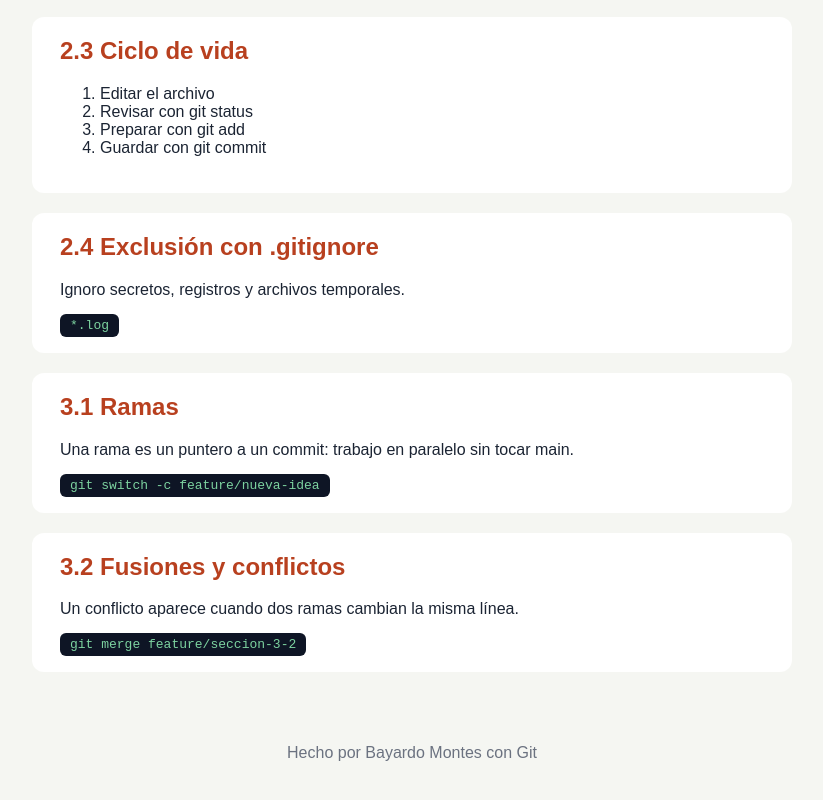
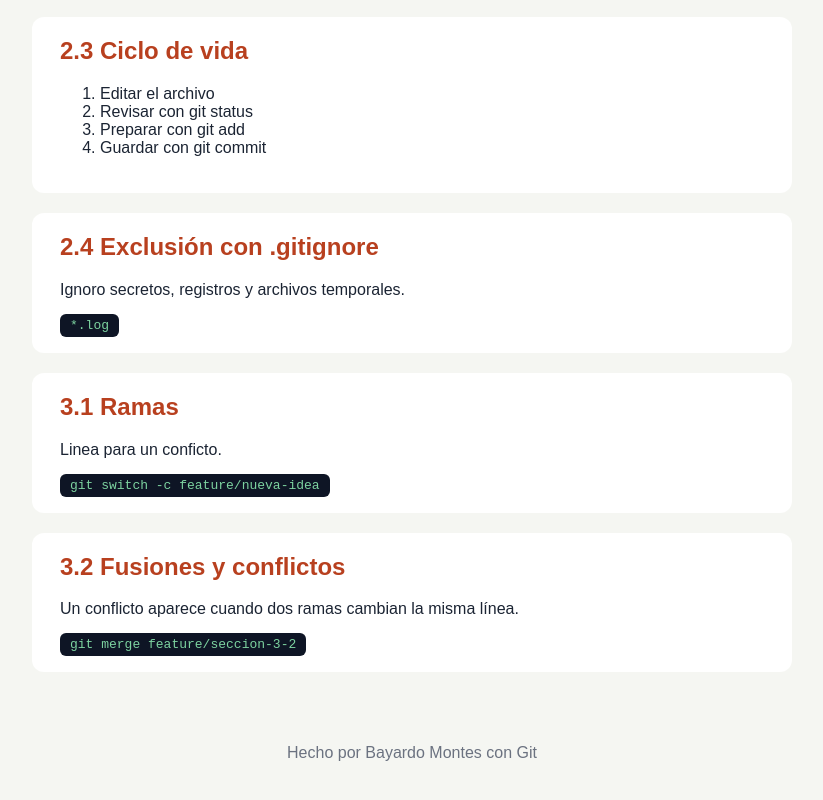
Before and after one commit to bayardomerlet-cmd/clase-4-practica-CI, a plain HTML site: page index.html in a window 1280 px wide. Shown: the part 502-1302 px from the top of the page, without its empty margins (228-1051 px from the left). Drawn offline with Linux system fonts and the light colour scheme.

Commit message:
Agrega sección 3.2 y redefine rama conflicto

```diff
--- a/index.html
+++ b/index.html
@@ -38,7 +38,7 @@ unmodified.</p>
 </section>
 <section>
 <h2>3.1 Ramas</h2>
-<p>Una rama es un puntero a un commit: trabajo en paralelo sin tocar main.</p>
+<p>Linea para un conficto.</p>
 <code>git switch -c feature/nueva-idea</code>
 </section>
 <section>
```
